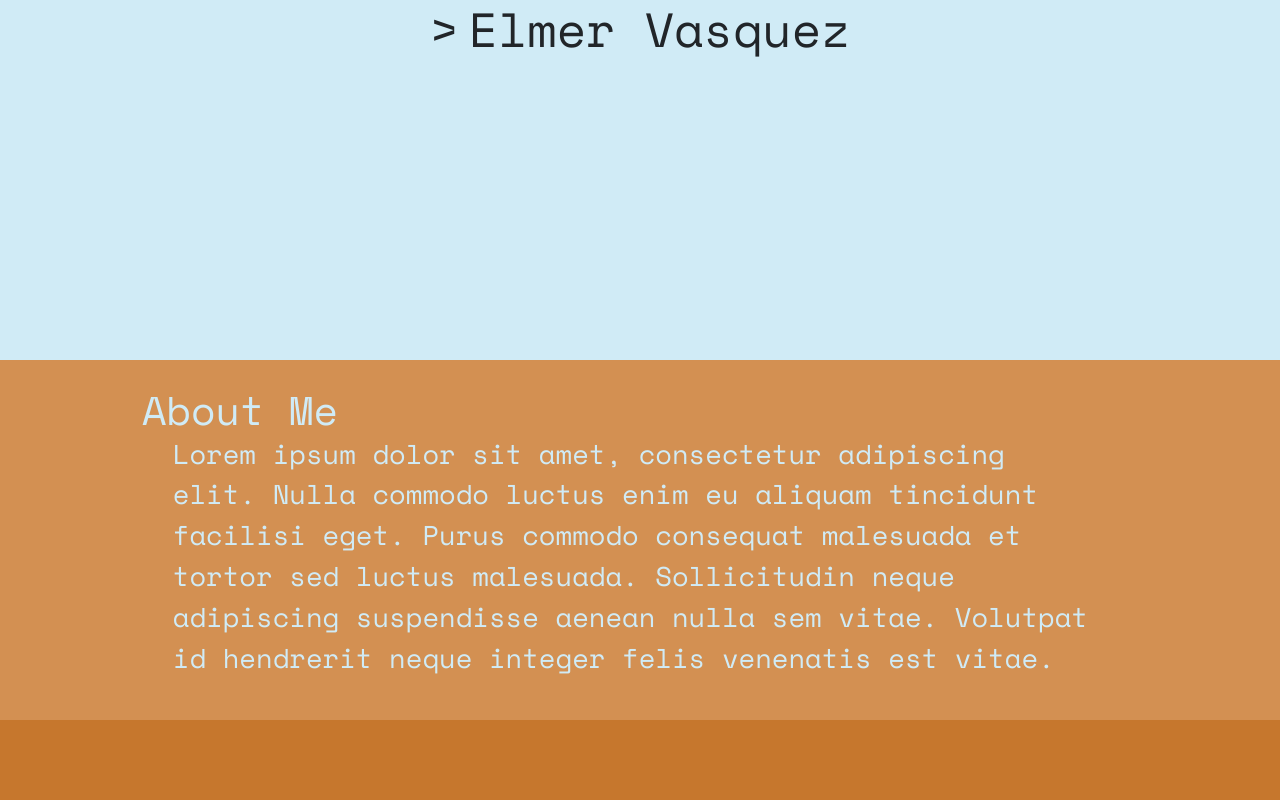
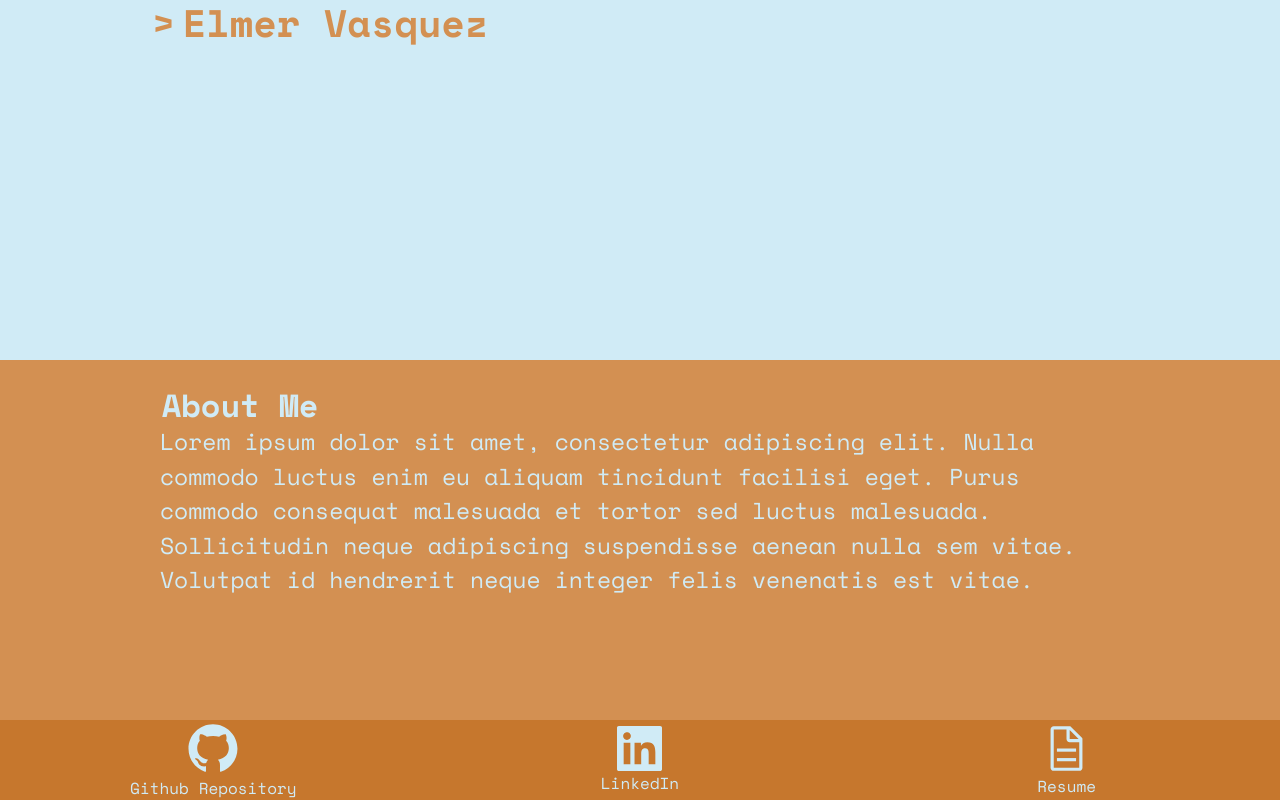
Before and after one commit to elmerv/personal, a React (Create React App) app: page / in a window 1280 px wide. Built offline with nearby package versions, Linux system fonts and the light colour scheme.

Commit message:
Animation is still missing. Footer is 80% complete. The highlight button needs to be added. The gif needs to be added. A final comparions of wireframe and current website is needed to determine missing css properties.

```diff
--- a/package.json
+++ b/package.json
@@ -8,7 +8,6 @@
     "@testing-library/user-event": "^7.2.1",
     "axios": "^0.20.0",
     "cloudinary-react": "^1.6.6",
-    "normalize.css": "^8.0.1",
     "react": "^16.13.1",
     "react-dom": "^16.13.1",
     "react-scripts": "3.4.3"
--- a/src/App.js
+++ b/src/App.js
@@ -2,7 +2,6 @@ import React from 'react';
 import './App.css';
 import GetHighlights from './components/getHighlights'
 import MainPage from './components/mainPage'
-import "normalize.css/normalize.css";
 function App() {
   return(
     <div className = "App">
--- a/src/components/mainPage.js
+++ b/src/components/mainPage.js
@@ -5,7 +5,7 @@ export default class mainPage extends Component {
     render() {
         return (
             <>
-            <div id = "topBanner" className = 'container-fluid'>
+            <div id = "topBanner">
                 <div id ="nameWrapper">
                     <h1 id = "consoleError">> </h1>
                     <h1 id  = "title">   Elmer Vasquez</h1>
@@ -13,7 +13,7 @@ export default class mainPage extends Component {
 
             </div>
 
-            <div id = "descriptionBanner" className = 'container-fluid'>
+            <div id = "descriptionBanner">
                     <h1>About Me</h1>
                     <div id = "paragraph" >
                         <p>Lorem ipsum dolor sit amet, consectetur adipiscing elit. Nulla commodo luctus enim eu aliquam tincidunt facilisi eget. Purus commodo consequat malesuada et tortor sed luctus malesuada. Sollicitudin neque adipiscing suspendisse aenean nulla sem vitae. Volutpat id hendrerit neque integer felis venenatis est vitae.</p>
@@ -21,11 +21,32 @@ export default class mainPage extends Component {
             </div>
 
 
-            <div className = 'container-fluid'>
+
                 <div id = "bottomBanner">
+                    <div className = "cell">
+                    <svg width="56" height="56" viewBox="0 0 56 56" fill="none" xmlns="http://www.w3.org/2000/svg">
+                    <path d="M27.9781 4.17267C14.4539 4.1672 3.5 15.1156 3.5 28.6289C3.5 39.3149 10.3523 48.3985 19.8953 51.7344C21.1805 52.057 20.9836 51.1438 20.9836 50.5203V46.282C13.5625 47.1516 13.2617 42.2406 12.7641 41.4203C11.7578 39.7031 9.37891 39.2656 10.0898 38.4453C11.7797 37.5758 13.5023 38.6641 15.4984 41.6117C16.9422 43.75 19.7586 43.3891 21.1859 43.0336C21.4977 41.7485 22.1648 40.6 23.0836 39.7086C15.3945 38.3305 12.1898 33.6383 12.1898 28.0602C12.1898 25.3531 13.0813 22.8649 14.8313 20.8578C13.7156 17.5492 14.9352 14.7164 15.0992 14.2953C18.2766 14.011 21.5797 16.5703 21.8367 16.7727C23.6414 16.286 25.7031 16.0289 28.0109 16.0289C30.3297 16.0289 32.3969 16.2969 34.218 16.7891C34.8359 16.3188 37.8984 14.1203 40.8516 14.3883C41.0102 14.8094 42.2023 17.5766 41.1523 20.8414C42.9242 22.8539 43.8266 25.3641 43.8266 28.0766C43.8266 33.6656 40.6 38.3633 32.8891 39.7195C33.5495 40.3691 34.0739 41.1437 34.4317 41.9981C34.7894 42.8526 34.9733 43.7698 34.9727 44.6961V50.8485C35.0164 51.3406 34.9727 51.8274 35.793 51.8274C45.4781 48.5625 52.4508 39.4133 52.4508 28.6344C52.4508 15.1156 41.4914 4.17267 27.9781 4.17267Z" fill="#D0EBF6"/>
+                    </svg>
+                        <p>Github Repository</p>
+                    </div>
+                    <div className = "cell">
+                    <svg width="45" height="45" viewBox="0 0 45 45" fill="none" xmlns="http://www.w3.org/2000/svg">
+                    <path d="M43.2 0H1.8C0.804375 0 0 0.804375 0 1.8V43.2C0 44.1956 0.804375 45 1.8 45H43.2C44.1956 45 45 44.1956 45 43.2V1.8C45 0.804375 44.1956 0 43.2 0ZM13.3481 38.3456H6.67125V16.8694H13.3481V38.3456ZM10.0125 13.9331C9.24709 13.9331 8.49886 13.7062 7.86244 13.2809C7.22602 12.8557 6.73 12.2513 6.43709 11.5441C6.14417 10.837 6.06754 10.0588 6.21686 9.30813C6.36619 8.55742 6.73477 7.86785 7.276 7.32662C7.81723 6.78539 8.50679 6.41681 9.2575 6.26749C10.0082 6.11816 10.7863 6.1948 11.4935 6.48771C12.2006 6.78062 12.805 7.27665 13.2303 7.91307C13.6555 8.54949 13.8825 9.29771 13.8825 10.0631C13.8769 12.2006 12.1444 13.9331 10.0125 13.9331ZM38.3456 38.3456H31.6744V27.9C31.6744 25.4081 31.6294 22.2075 28.2038 22.2075C24.7331 22.2075 24.1987 24.9187 24.1987 27.72V38.3456H17.5331V16.8694H23.9344V19.8056H24.0244C24.9131 18.1181 27.09 16.335 30.3413 16.335C37.1025 16.335 38.3456 20.7844 38.3456 26.5669V38.3456Z" fill="#D0EBF6"/>
+                    </svg>
 
+                        <p>LinkedIn</p>
+                    </div>
+                    <div className = "cell">
+                    <svg width="51" height="51" viewBox="0 0 51 51" fill="none" xmlns="http://www.w3.org/2000/svg">
+                    <path d="M40.9594 14.8219L29.8031 3.66562C29.4844 3.34687 29.1656 3.1875 28.6875 3.1875H12.75C10.9969 3.1875 9.5625 4.62187 9.5625 6.375V44.625C9.5625 46.3781 10.9969 47.8125 12.75 47.8125H38.25C40.0031 47.8125 41.4375 46.3781 41.4375 44.625V15.9375C41.4375 15.4594 41.2781 15.1406 40.9594 14.8219ZM28.6875 7.0125L37.6125 15.9375H28.6875V7.0125ZM38.25 44.625H12.75V6.375H25.5V15.9375C25.5 17.6906 26.9344 19.125 28.6875 19.125H38.25V44.625Z" fill="#D0EBF6"/>
+                    <path d="M15.9375 35.0625H35.0625V38.25H15.9375V35.0625Z" fill="#D0EBF6"/>
+                    <path d="M15.9375 25.5H35.0625V28.6875H15.9375V25.5Z" fill="#D0EBF6"/>
+                    </svg>
+
+                        <p>Resume</p>
+                    </div>
                 </div>
-            </div>
+
             </>
         )
     }
--- a/src/index.css
+++ b/src/index.css
@@ -1,13 +1,10 @@
 @import url('https://fonts.googleapis.com/css2?family=Space+Mono:wght@400;700&display=swap');
-
+p{
+  margin:0 !important;
+}
 h1{
   margin:0 !important;
 }
-.container-fluid{
-  padding-left:0 !important;
-  padding-right:0 !important;
-}
-
 html{
   margin:0;
 }
@@ -42,31 +39,32 @@ code {
   width:100vw;
   height:10vh;
   background-color:#C6772D ;
+  display: table;
 
 }
 #nameWrapper{
 
-  width: 50%;
-  top:50%;
-  display:block;
-  margin:auto;
+  margin-right:50vw;
+  color: #D39052;
 }
 #nameWrapper #title{
   padding-left:.2em;
 }
 #topBanner h1{
   font-family: 'Space Mono', monospace;
-  font-size: 3em;
+  font-size: 3vw;
   display: inline-block;
+  font-weight: 700;
 
 }
 #descriptionBanner h1{
 
   font-family: 'Space Mono', monospace;
-  font-size: 2.5em;
+  font-size: 2.5vw;
   padding-right:62.5vw;
   padding-top:2%;
   color:#D0EBF6;
+  font-weight: 700;
 }
 #paragraph{
 
@@ -76,7 +74,15 @@ code {
 #paragraph p{
   color: #D0EBF6;
   padding-right:14%;
-  padding-left:13.5%;
-  font-size: 1.7em;
+  padding-left:12.5%;
+  font-size: 1.8vw;
   font-family: 'Space Mono', monospace;
 }
+.cell{
+  display: table-cell;
+  width: 33vw;
+  font-family: 'Space Mono', monospace;
+  color: #D0EBF6;
+  text-align:middle;
+  vertical-align: middle;
+}
```
Also changed, not shown: 1 other file (tests, documents, lock files or other folders).
